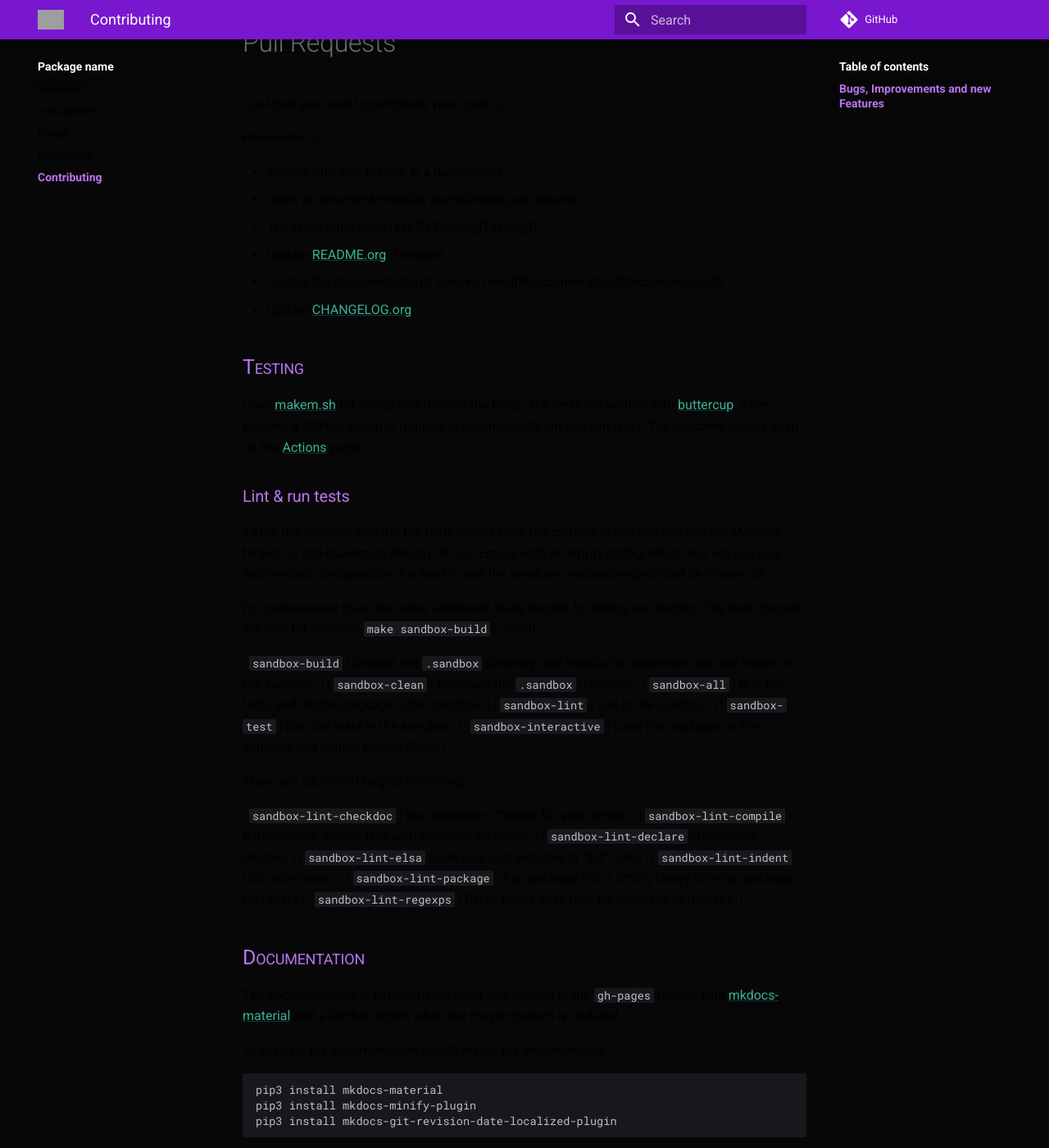
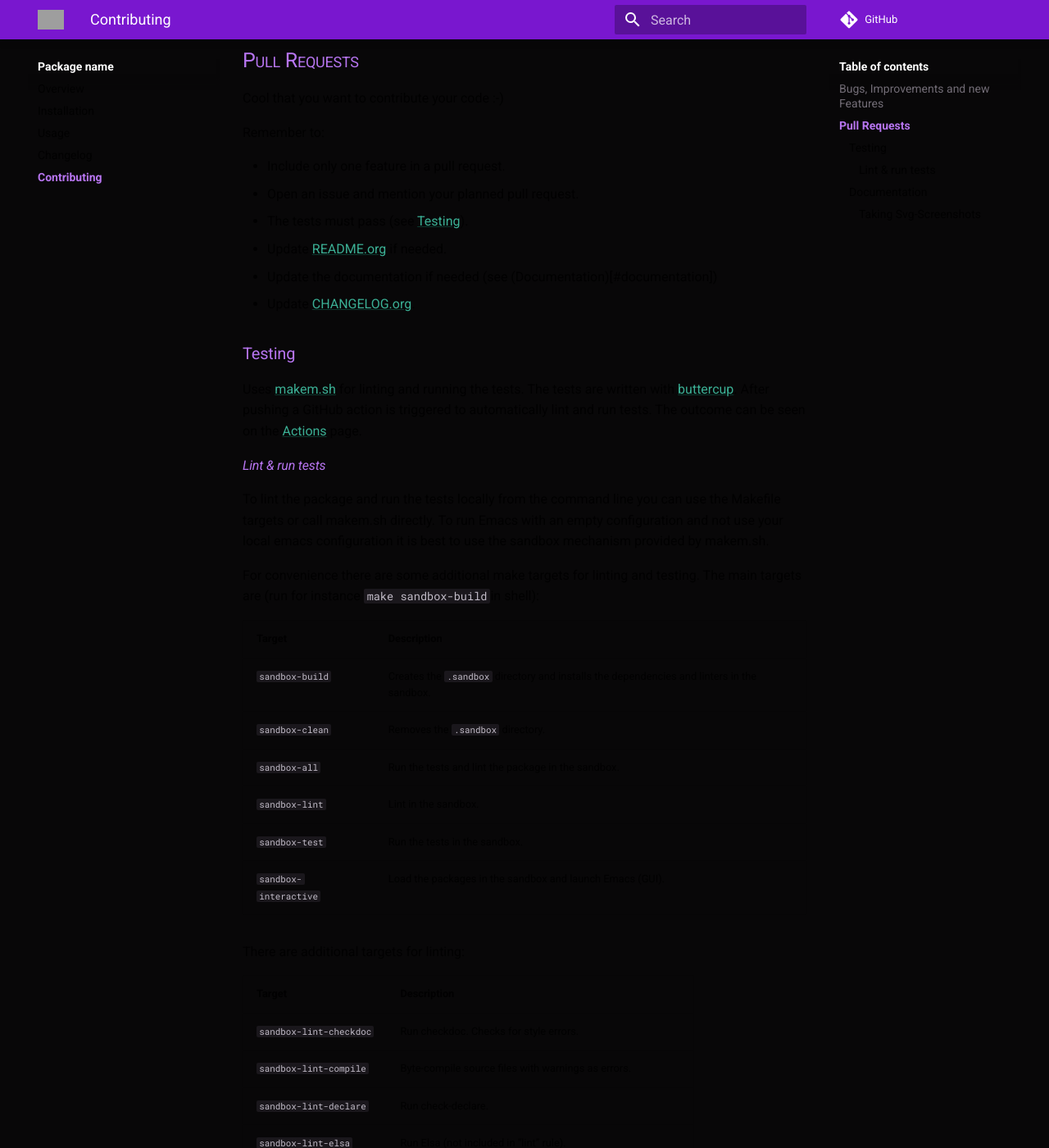
Before and after one commit to hubisan/emacs-template-package, an MkDocs documentation site: the page built from docs/contributing.md, in a window 1280 px wide and 1400 px high, scrolled down 357 px. Shown: the whole window at 82% size. Built offline with MkDocs 1.6.1 and Material for MkDocs 9.7.7, drawn with Linux system fonts in a browser that asks for light colours; comment, search, counter and statistics services are not loaded; some of the changed text lies outside the part shown; grey boxes are pictures that could not be loaded.

Commit message:
spelling mistakes and style

```diff
--- a/docs/contributing.md
+++ b/docs/contributing.md
@@ -9,8 +9,7 @@ Make sure to:
 - Check that the issue has not already been reported.
 - Check that the issue is not part of an active pull request.
 
-
-# Pull Requests
+## Pull Requests
 
 Cool that you want to contribute your code :-)
 
@@ -18,21 +17,21 @@ Remember to:
 
 - Include only one feature in a pull request.
 - Open an issue and mention your planned pull request.
-- The tests must pass (see [[#Testing][Testing]]).
+- The tests must pass (see [Testing](#testing)).
 - Update [README.org](https://github.com/hubisan/emacs-template-package/blob/master/README.org) if needed.
-- Update the documentation if needed (see [[#Documentation][Documentation]])
+- Update the documentation if needed (see (Documentation)[#documentation])
 - Update [CHANGELOG.org](https://github.com/hubisan/emacs-template-package/blob/master/CHANGELOG.org).
 
-## Testing
+### Testing
 
 Uses [makem.sh](https://github.com/alphapapa/makem.sh) for linting and running
 the tests. The tests are written with
 [buttercup](https://github.com/jorgenschaefer/emacs-buttercup). After pushing a
-GitHub action is triggerd to automatically lint and run tests. The outcome can
+GitHub action is triggered to automatically lint and run tests. The outcome can
 be seen on the
 [Actions](https://github.com/hubisan/emacs-template-package/actions) page.
 
-### Lint & run tests
+#### Lint & run tests
 
 To lint the package and run the tests locally from the command line you can use
 the Makefile targets or call makem.sh directly. To run Emacs with an empty
@@ -42,6 +41,8 @@ sandbox mechanism provided by makem.sh.
 For convenience there are some additional make targets for linting and testing.
 The main targets are (run for instance `make sandbox-build`in shell):
 
+| Target                | Description                                                                                |
+|:----------------------|:-------------------------------------------------------------------------------------------|
 | `sandbox-build`       | Creates the `.sandbox` directory and installs the dependencies and linters in the sandbox. |
 | `sandbox-clean`       | Removes the `.sandbox` directory.                                                          |
 | `sandbox-all`         | Run the tests and lint the package in the sandbox.                                         |
@@ -51,6 +52,8 @@ The main targets are (run for instance `make sandbox-build`in shell):
 
 There are additional targets for linting:
 
+| Target                  | Description                                                    |
+|:------------------------|:---------------------------------------------------------------|
 | `sandbox-lint-checkdoc` | Run checkdoc. Checks for style errors.                         |
 | `sandbox-lint-compile`  | Byte-compile source files with warnings as errors.             |
 | `sandbox-lint-declare`  | Run check-declare.                                             |
@@ -59,9 +62,9 @@ There are additional targets for linting:
 | `sandbox-lint-package`  | Run package-lint, a linting library for elisp package metadata |
 | `sandbox-lint-regexps`  | Relint scans elisp files for mistakes in regexps.              |
 
-## Documentation
+### Documentation
 
-The documentation is automatically build and pushed to the `gh-pages` branch
+The documentation is automatically built and pushed to the `gh-pages` branch
 with [mkdocs-material](https://squidfunk.github.io/mkdocs-material/) and a
 GitHub Action when the master branch is updated.
 
@@ -84,9 +87,9 @@ The files to build the documentation are stored in the
 folder.
 
 This documentation usually has more details than the short documentation in the
-[README.org](https://github.com/hubisan/emacs-template-package/blob/master/README.md).
+[README.org](https://github.com/hubisan/emacs-template-package/blob/master/README.org).
 
-### Taking Svg-Screenshots
+#### Taking Svg-Screenshots
 
 If you have build Emacs with Cairo support (check variable
 `system-configuration-features`) you can take vector screenshots of your Emacs
```
Also changed, not shown: CONTRIBUTING.org (+6 -3 lines).
